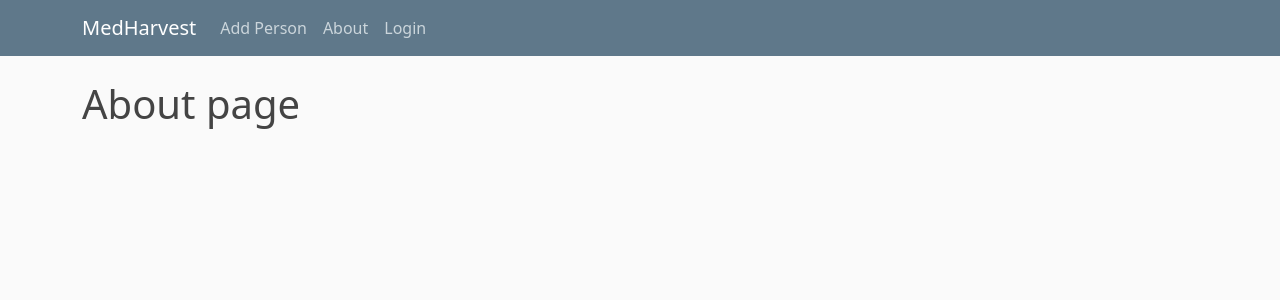
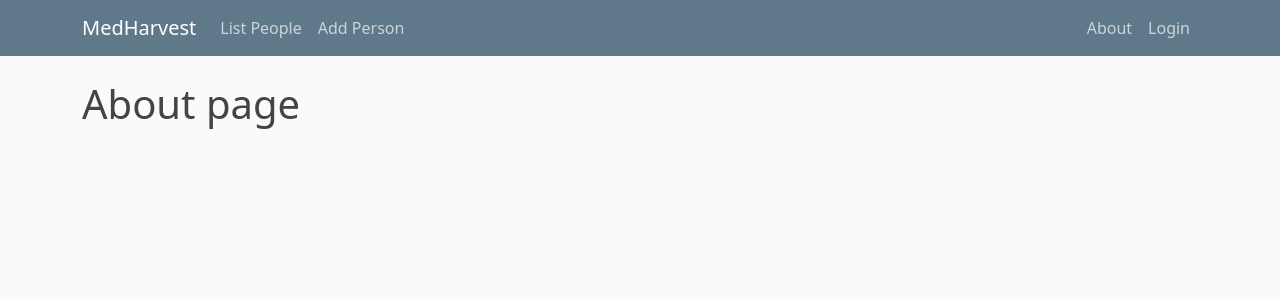
Before and after one commit to Haroonhsa007/Forms_Codes_Check, a Django app: page /about/ in a window 1280 px wide. Shown: the top 300 px of the page. Run offline with Django 3.2, Linux system fonts and the light colour scheme.

Commit message:
about and loging bar buttons on right

```diff
--- a/harvest/templates/harvest/base.html
+++ b/harvest/templates/harvest/base.html
@@ -24,13 +24,15 @@
           <span class="navbar-toggler-icon"></span>
           </button>
           <div class="collapse navbar-collapse" id="navbarToggle">
+              <!-- Navbar Left Side -->
             <div class="navbar-nav mr-auto">
-              <a class="nav-item nav-link" href="{% url 'harvest-add_person' %}">Add Person</a>
-              <a class="nav-item nav-link" href="{% url 'harvest-about' %}">About</a>
+                <a class="nav-item nav-link" href="{% url 'harvest-people' %}">List People</a>
+                <a class="nav-item nav-link" href="{% url 'harvest-add_person' %}">Add Person</a>
             </div>
             <!-- Navbar Right Side -->
-            <div class="navbar-nav">
-              <a class="nav-item nav-link" href="#">Login</a>
+            <div class="navbar-nav ms-auto">
+                <a class="nav-item nav-link" href="{% url 'harvest-about' %}">About</a>
+                <a class="nav-item nav-link" href="#">Login</a>
             </div>
           </div>
         </div>
```
